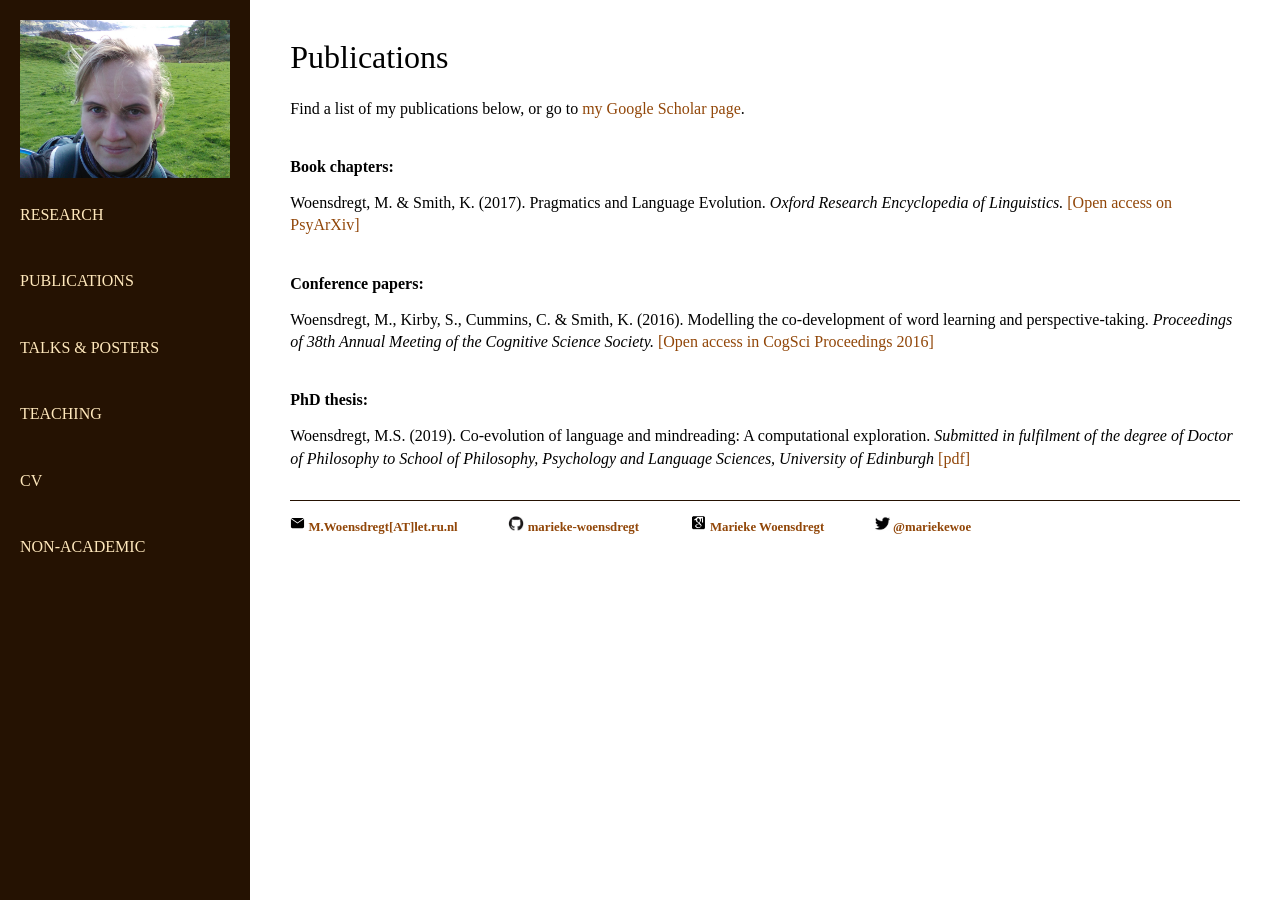
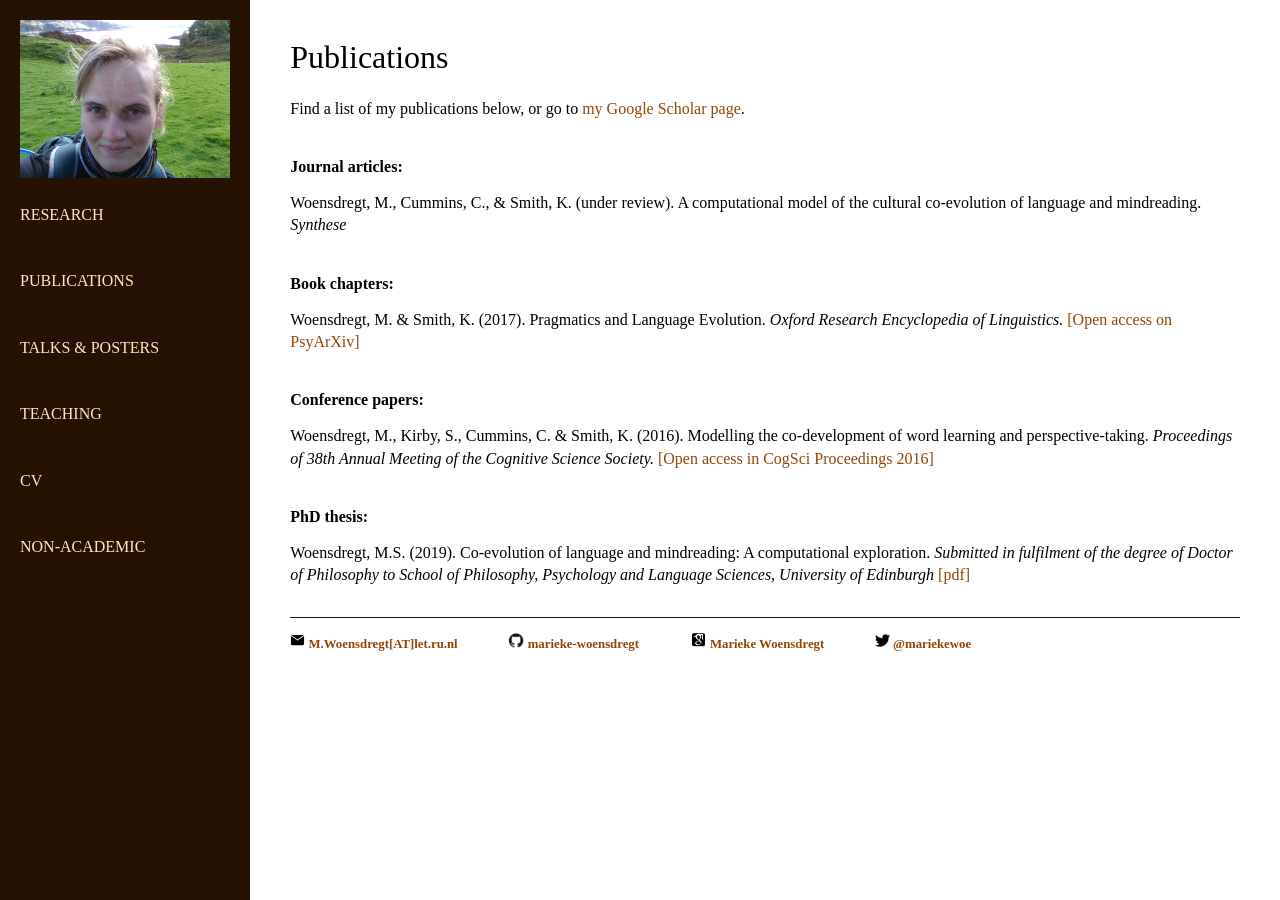
Before and after one commit to marieke-woensdregt/marieke-woensdregt.github.io, a Jekyll site: the page built from publications/index.html, in a window 1280 px wide. Built offline with Jekyll 4.4.1, drawn with Linux system fonts in a browser that asks for light colours.

Commit message:
Update index.html

```diff
--- a/publications/index.html
+++ b/publications/index.html
@@ -8,6 +8,16 @@ title: Publications
 	<p class="bottom-one">Find a list of my publications below, or go to
 		<a href="https://scholar.google.co.uk/citations?user=fHt2W3IAAAAJ&hl=en">my Google Scholar page</a>.
 	</p>
+
+
+	<h3> Journal articles: </h3>
+	<p class="bottom-one">
+		Woensdregt, M., Cummins, C., &amp; Smith, K. (under review).
+		A computational model of the cultural co-evolution of language and mindreading.
+		<i> Synthese </i>
+	</p>
+
+
 
 	<h3> Book chapters: </h3>
 	<p class="bottom-one">
```
